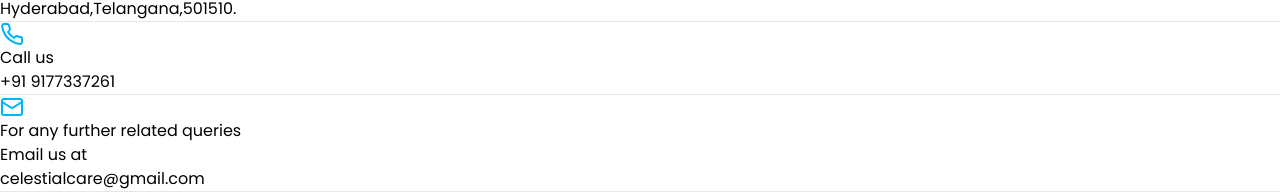
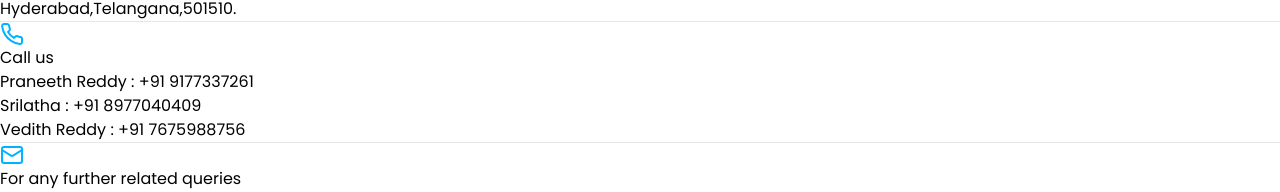
Before and after one commit to VEDITHREDDY26/HealthCare, a React (Vite) app in the folder frontend/: page /ContactUs in a window 1280 px wide. Shown: the part 642-834 px from the top of the page. Built offline with nearby package versions, Linux system fonts and the light colour scheme; a web font is replaced by a local one.

Commit message:
updated Contact Page

```diff
--- a/frontend/src/Pages/ContactUs.jsx
+++ b/frontend/src/Pages/ContactUs.jsx
@@ -5,7 +5,7 @@ const ContactUs = () => {
   return (
     // <div className="bg-gradient-to-r h-screen from-indigo-100 from-10% via-sky-200 via-30% to-emerald-100">
      <div className="bg-gradient-to-r h-screen ">
-      <h1 className="text-3xl text-center  text-blue-600 font-semibold">
+      <h1 className="text-3xl text-center  text-blue-600 font-semibold mt-[70px]">
         Contact Us
       </h1>
       <div className="flex justify-center items-center gap-x-40 w-full h-96 mt-20">
@@ -32,11 +32,20 @@ const ContactUs = () => {
           <div className="flex justify-start items-center gap-20 mt-10">
             <Phone color="#00b3ff" />
             <div>
-              Call us<br></br>
-              <p className="underline underline-offset-1 cursor-pointer hover:text-blue-600">
-                +91 9177337261
-              </p>
-            </div>
+  Call us<br />
+  <p className="cursor-pointer">
+    Praneeth Reddy :
+    <span className="underline underline-offset-1 hover:text-blue-600 cursor-pointer"> +91 9177337261</span>
+    <br />
+    Srilatha :
+    <span className="underline underline-offset-1 hover:text-blue-600 cursor-pointer"> +91 8977040409</span>
+    <br />
+    Vedith Reddy :
+    <span className="underline underline-offset-1 hover:text-blue-600 cursor-pointer"> +91 7675988756</span>
+    <br />
+  </p>
+</div>
+
           </div>
           <hr className="bg-slate-400 h-[1px] mt-4" />
           <div className="flex justify-center items-center gap-20 mt-10">
```
